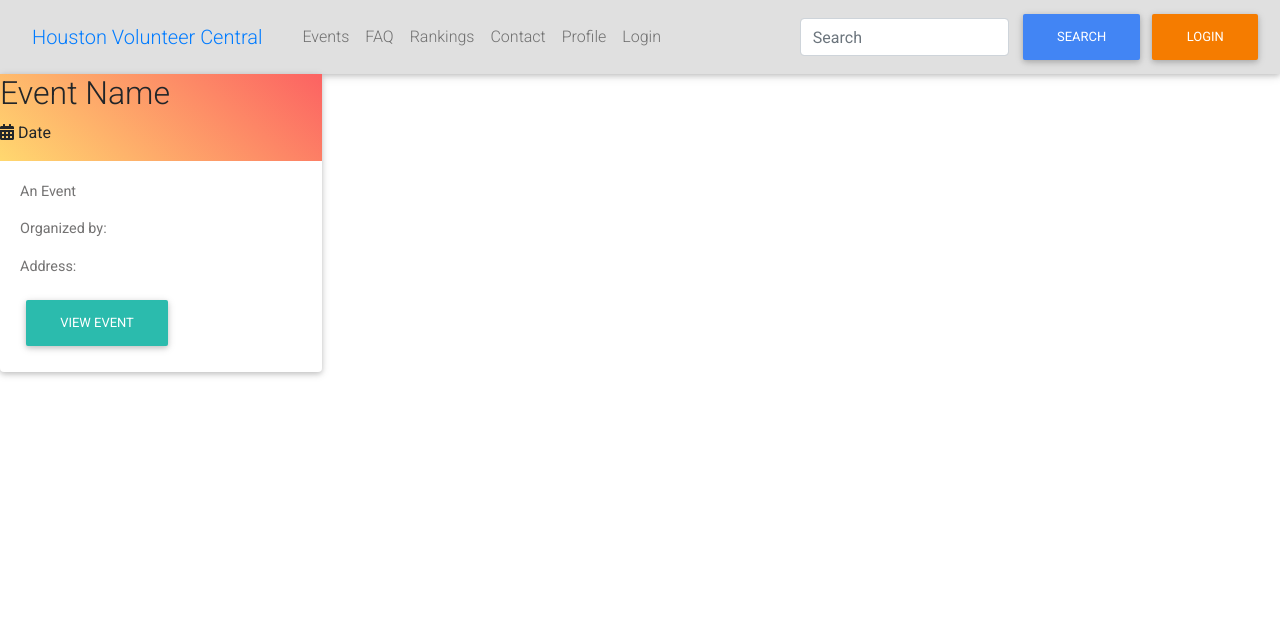
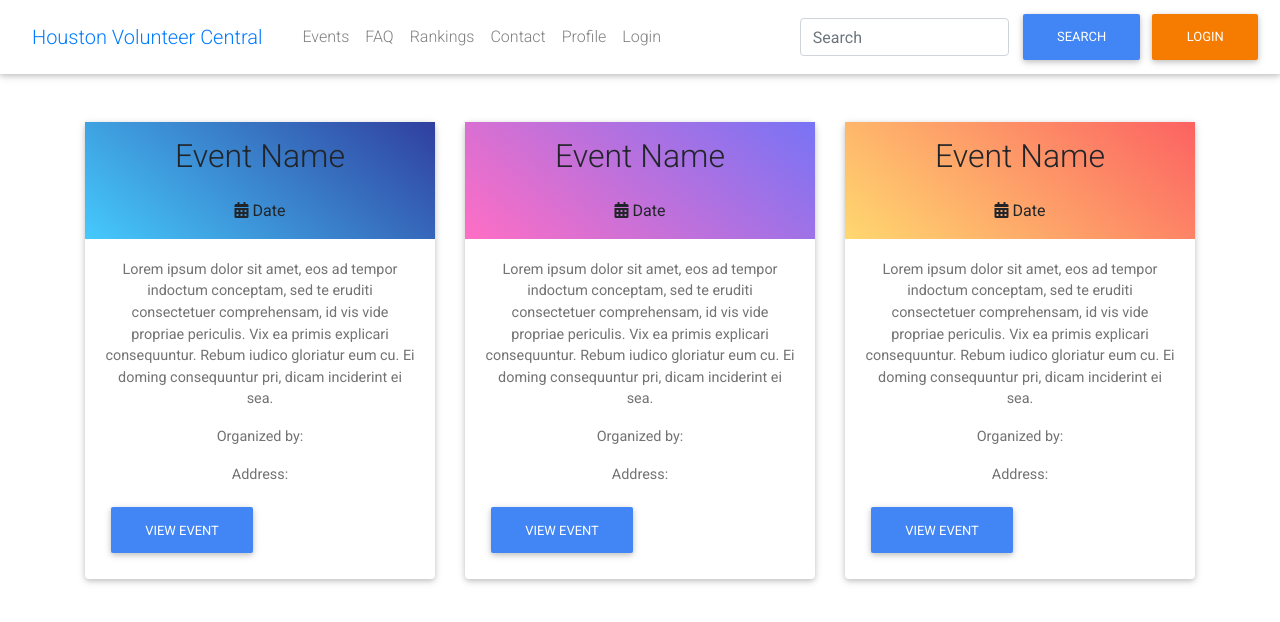
Before and after one commit to qwetboy10/YunginsHoustonHackathon, a React (Create React App) app in the folder Frontend/front/: page /events in a window 1280 px wide. Shown: the top 622 px of the page. Built offline with nearby package versions, Linux system fonts and the light colour scheme; no server answers.

Commit message:
EventList page done

```diff
--- /dev/null
+++ b/Frontend/front/src/EventList.css
@@ -0,0 +1,7 @@
+h2,p{
+    text-align: center;
+
+}
+h2{
+    padding: 15px;
+}
--- a/Frontend/front/src/EventList.js
+++ b/Frontend/front/src/EventList.js
@@ -1,7 +1,8 @@
 import React, {Component} from 'react';
 import {getEvents} from './DataFetcher.js';
 import NavBar from './NavBar.js';
-import { MDBBtn, MDBCard, MDBCardBody, MDBCardImage, MDBCardTitle, MDBCardText, MDBRow, MDBCol, MDBIcon } from 'mdbreact';
+import { MDBBtn, MDBCard, MDBCardBody, MDBCardImage, MDBCardTitle, MDBCardText, MDBRow, MDBCol, MDBIcon, MDBContainer } from 'mdbreact';
+import './EventList.css';
 
 class EventList extends Component {
     constructor(props) {
@@ -11,7 +12,7 @@ class EventList extends Component {
                 name: "Event Name",
                 date: "Date",
                 id: 1,
-                description: "An Event"
+                description: "Lorem ipsum dolor sit amet, eos ad tempor indoctum conceptam, sed te eruditi consectetuer comprehensam, id vis vide propriae periculis. Vix ea primis explicari consequuntur. Rebum iudico gloriatur eum cu. Ei doming consequuntur pri, dicam inciderint ei sea."
             }]
         };
     }
@@ -22,23 +23,53 @@ class EventList extends Component {
         return (
 
         <div key={event.id}>
-        <MDBRow>
-            <MDBCol style={{ maxWidth: "22rem" }}>
-                <MDBCard wide>
-                <MDBCardImage className="view view-cascade gradient-card-header peach-gradient" cascade tag="div">
-                    <h2 className="h2-responsive mb-2">{event.name}</h2>
-                    <p className="">
-                    <MDBIcon icon="calendar-alt" /> {event.date}</p>
+        <br/><br/>
+        <MDBContainer className="event">
+            <MDBRow center>
+                <MDBCol bottom style={{ maxWidth: "50   rem" }} >
+                    <MDBCard wide display="inline">
+                    <MDBCardImage className="view view-cascade gradient-card-header blue-gradient" cascade tag="div">
+                        <h2  center="true" className="h2-responsive mb-2">{event.name}</h2>
+                        <p className=""> <MDBIcon icon="calendar-alt" /> {event.date}</p>
                     </MDBCardImage>
                     <MDBCardBody cascade>
                         <MDBCardText>{event.description}</MDBCardText>
                         <MDBCardText>Organized by: {event.organization}</MDBCardText>
                         <MDBCardText>Address: {event.address}</MDBCardText>
-                    <MDBBtn href="#">View Event</MDBBtn>
+                        <MDBBtn color="primary" href="#">View Event</MDBBtn>
+                    </MDBCardBody>
+                    </MDBCard>
+                </MDBCol>
+                <MDBCol bottom style={{ maxWidth: "50 rem" }} >
+                    <MDBCard wide display="inline">
+                    <MDBCardImage className="view view-cascade gradient-card-header purple-gradient" cascade tag="div">
+                        <h2  center="true" className="h2-responsive mb-2">{event.name}</h2>
+                        <p className=""> <MDBIcon icon="calendar-alt" /> {event.date}</p>
+                    </MDBCardImage>
+                    <MDBCardBody cascade>
+                        <MDBCardText>{event.description}</MDBCardText>
+                        <MDBCardText>Organized by: {event.organization}</MDBCardText>
+                        <MDBCardText>Address: {event.address}</MDBCardText>
+                        <MDBBtn color="primary" href="#">View Event</MDBBtn>
+                    </MDBCardBody>
+                    </MDBCard>
+                </MDBCol>
+                <MDBCol bottom style={{ maxWidth: "50   rem" }} >
+                    <MDBCard wide display="inline">
+                    <MDBCardImage className="view view-cascade gradient-card-header peach-gradient" cascade tag="div">
+                        <h2  center="true" className="h2-responsive mb-2">{event.name}</h2>
+                        <p className=""> <MDBIcon icon="calendar-alt" /> {event.date}</p>
+                    </MDBCardImage>
+                    <MDBCardBody cascade>
+                        <MDBCardText>{event.description}</MDBCardText>
+                        <MDBCardText>Organized by: {event.organization}</MDBCardText>
+                        <MDBCardText>Address: {event.address}</MDBCardText>
+                        <MDBBtn color="primary" href="#">View Event</MDBBtn>
                     </MDBCardBody>
                     </MDBCard>
                 </MDBCol>
             </MDBRow>
+        </MDBContainer>
         </div>
         );
     }
--- a/Frontend/front/src/NavBar.js
+++ b/Frontend/front/src/NavBar.js
@@ -1,4 +1,4 @@
-import React, {Component} from 'react';
+import React, {Component,Fragment} from 'react';
 import {Link} from 'react-router-dom';
 import {Nav, Navbar, NavDropdown, Form, FormControl, Button, Popover, OverlayTrigger} from 'react-bootstrap';
 import { MDBContainer, MDBCard, MDBCardBody, MDBCol, MDBRow,MDBCardHeader, MDBIcon, MDBBtn, MDBModalFooter} from "mdbreact";
@@ -11,7 +11,7 @@ class NavBar extends Component {
         alert("Moog");
     }
     render() {
-        return (<Navbar bg="light" expand="lg">
+        return (<Navbar bg="white" expand="lg" sticky="top">
         <Navbar.Toggle aria-controls="basic-navbar-nav" />
         <Navbar.Brand><Nav.Link onClick={()=>this.props.history.push("/")}>Houston Volunteer Central</Nav.Link></Navbar.Brand>
         <Navbar.Collapse id="basic-navbar-nav">
```
Also changed, not shown: Frontend/front/src/template.js (+0 -22 lines). Lines whose indentation alone changed are shown as unchanged.
